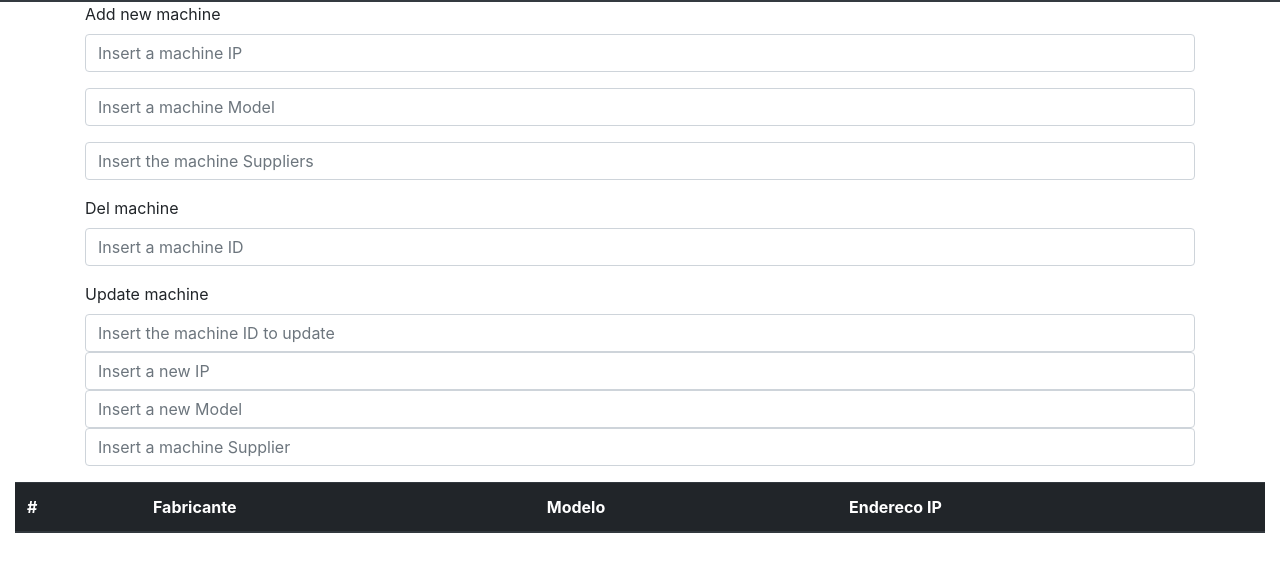
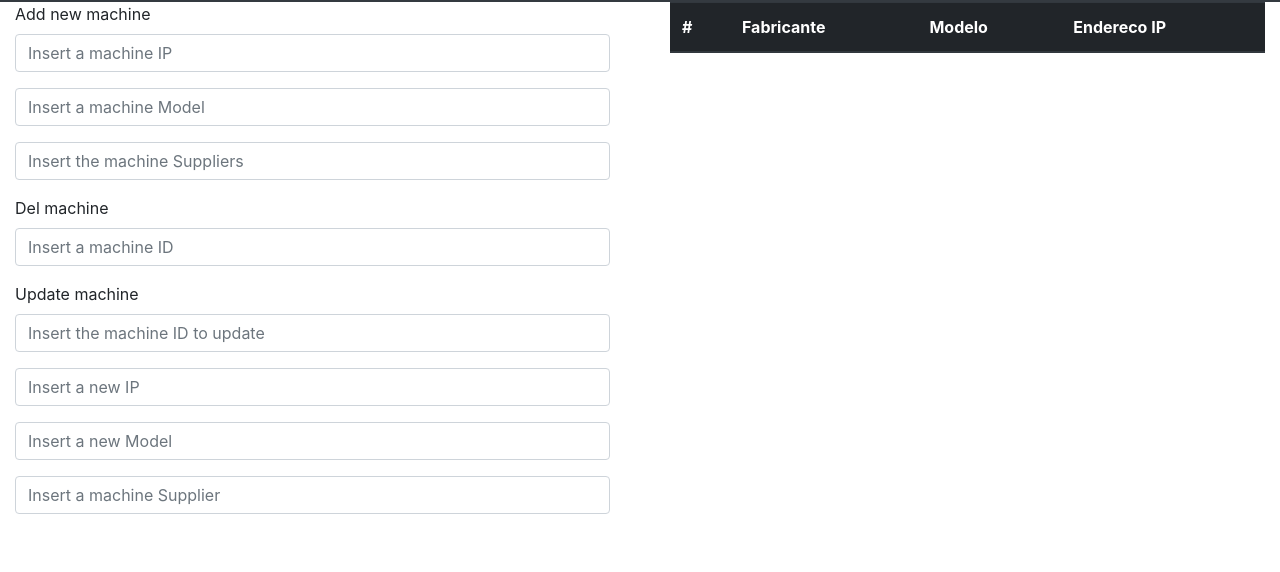
Before and after one commit to ericbls/tech_track, a plain HTML site: page frontend/maquinas.html in a window 1280 px wide. Shown: the part 54-626 px from the top of the page. Drawn offline with nearby package versions, Linux system fonts and the light colour scheme.

Commit message:
alterando maquinas.html

```diff
--- a/frontend/maquinas.html
+++ b/frontend/maquinas.html
@@ -21,6 +21,9 @@
 			</div>
 		</nav>
 
+
+		<div class="row">
+			<div class="col-sm">
 				<div class="container">
 				<form id="AddForm">
 					  <div class="form-group">
@@ -44,12 +47,19 @@
 						<div class="form-group">
 							<label for="AddMachine">Update machine</label>
 							<input type="text" class="form-control" id="ModMachineID" placeholder="Insert the machine ID to update">
+						</div>
+						<div class="form-group">
 							<input type="text" class="form-control" id="ModMachineIP" placeholder="Insert a new IP">
+						</div>
+						<div class="form-group">
 							<input type="text" class="form-control" id="ModMachineMod" placeholder="Insert a new Model">
+						</div>
+						<div class="form-group">
 							<input type="text" class="form-control" id="ModMachineFab" placeholder="Insert a machine Supplier">
 						</div>
 			</div>
-
+			</div>
+			<div class="col-sm">
 				<div class="container-fluid">
 			<div class="table-responsive table-hover">
 		  		<table id="listTable" class="table">
@@ -67,6 +77,8 @@
 		  		</table>
 			</div>
 		</div>
+			</div>
+		</div>
 
 		<script src="https://code.jquery.com/jquery-3.4.1.min.js"></script>
 		<script src="https://cdnjs.cloudflare.com/ajax/libs/popper.js/1.12.9/umd/popper.min.js"></script>
```
Lines whose indentation alone changed are shown as unchanged.
